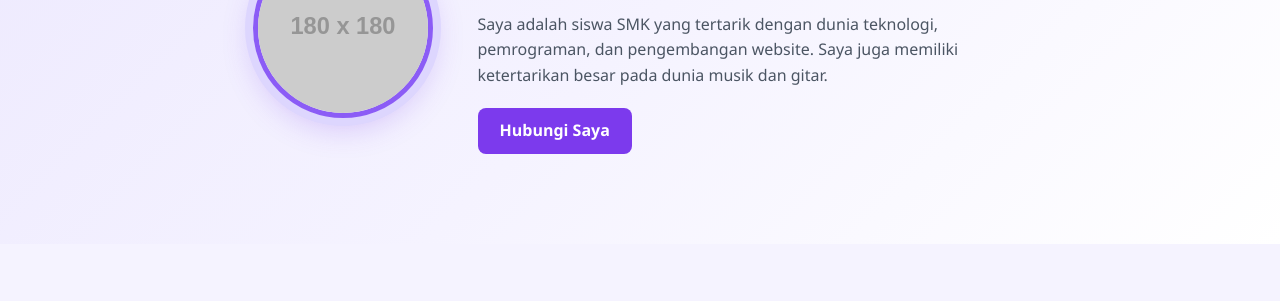
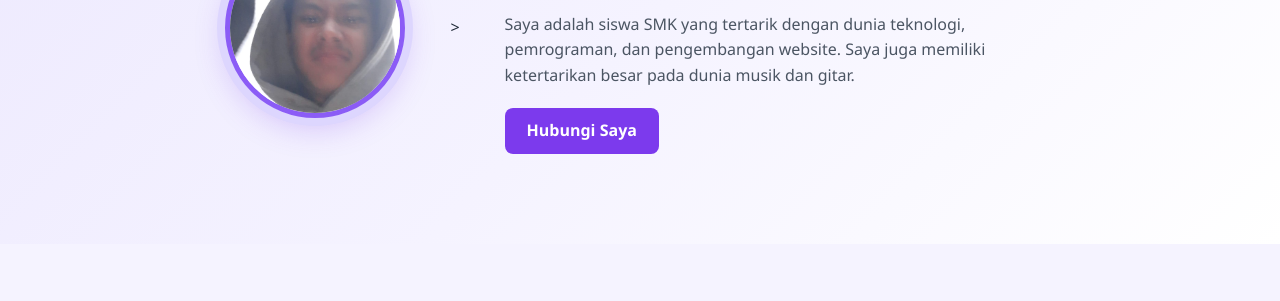
Before and after one commit to briizz123/htmlutama, a plain HTML site: page index.html in a window 1280 px wide. Shown: the part 282-583 px from the top of the page. Drawn offline with Linux system fonts and the light colour scheme; placeholder pictures from the web are drawn by us.

Commit message:
versi ketiga

```diff
--- a/index.html
+++ b/index.html
@@ -444,9 +444,10 @@
 
     <section class="hero">
         <img
-            src="https://via.placeholder.com/180"
-            alt="Foto Profil Febriansyah"
-            class="hero-img"
+    src="profil.jpeg"
+    alt="Foto Profil Febriansyah"
+    class="hero-img"
+>
         >
 
         <div class="hero-text">
```
Also changed, not shown: profil.jpeg (added).
